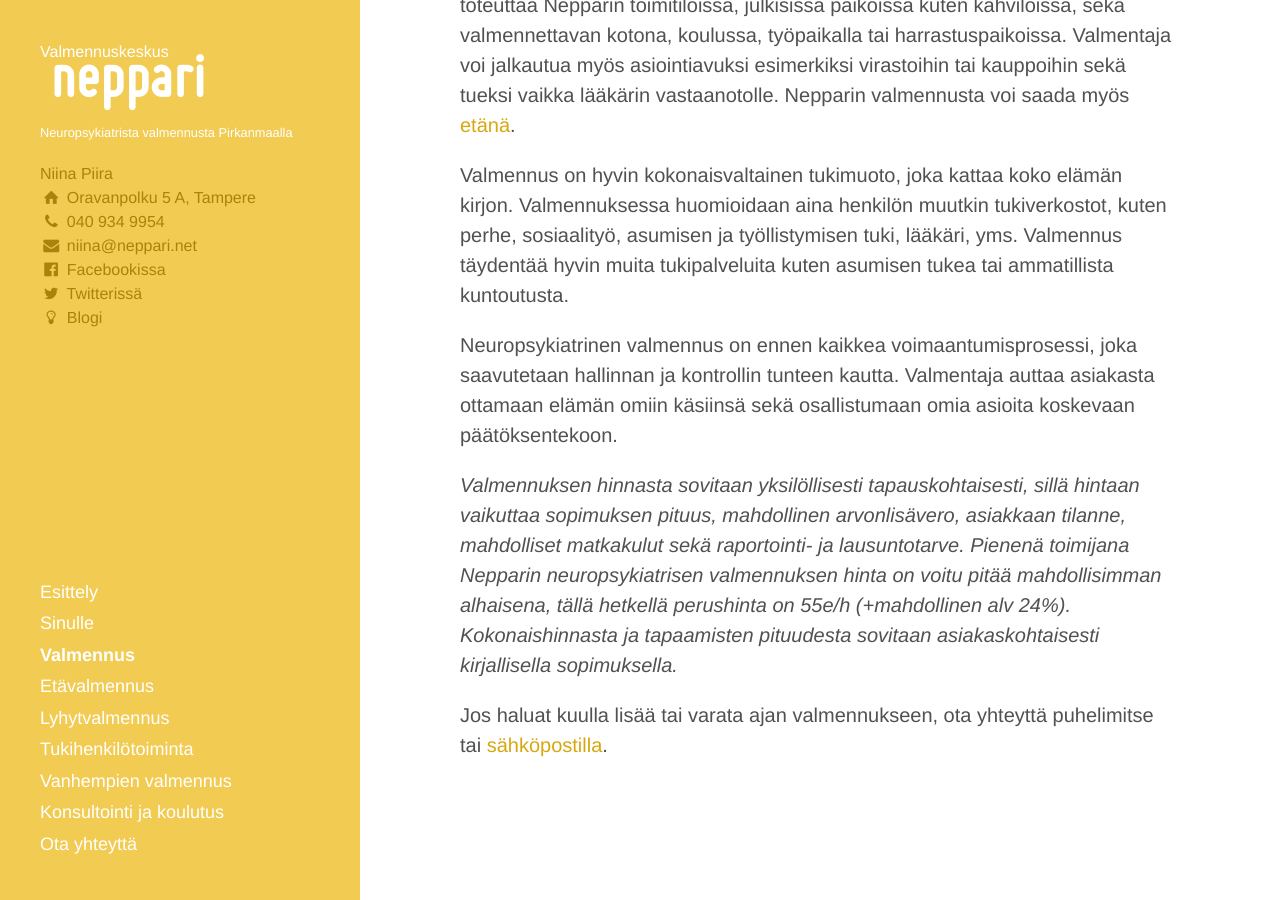
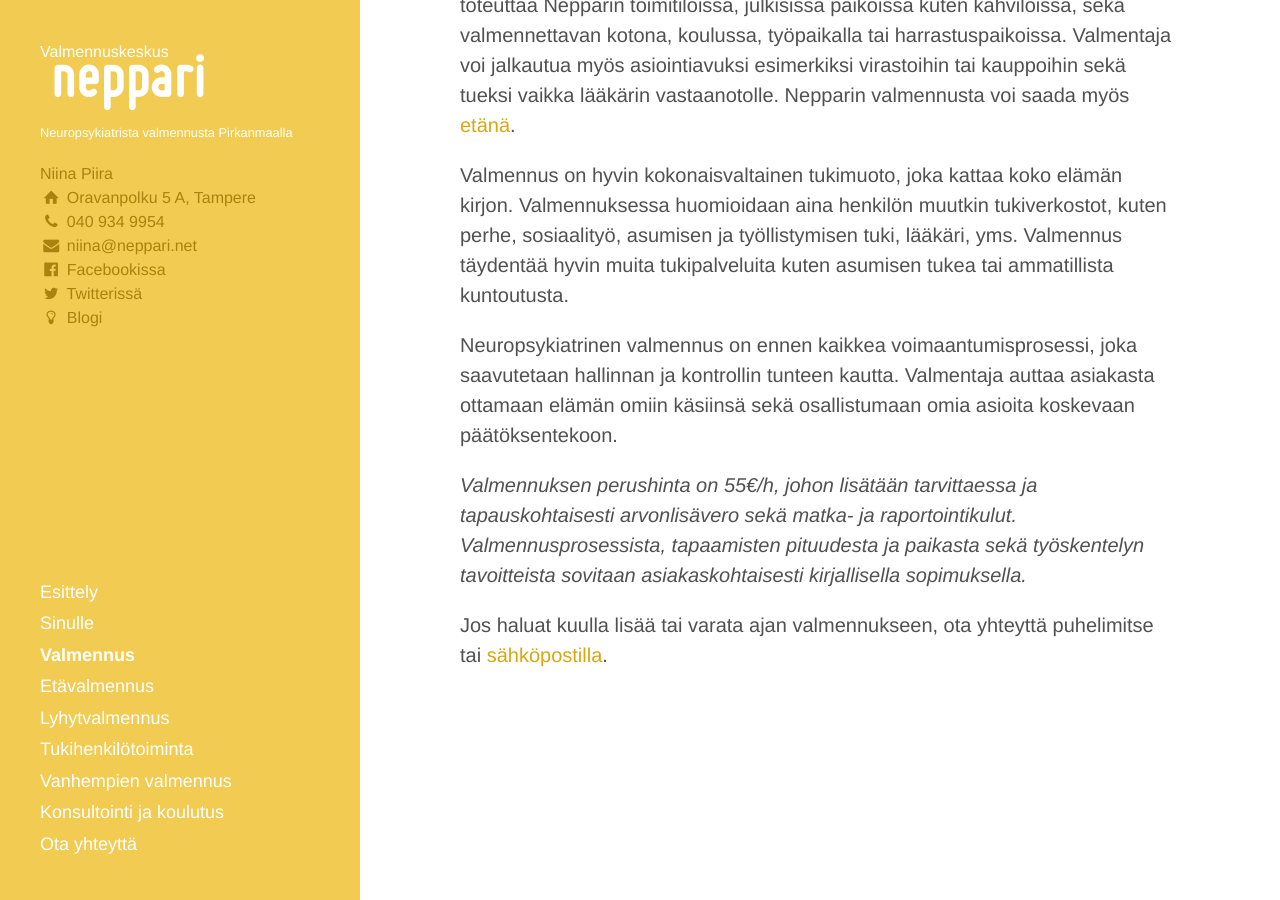
Before and after one commit to niinapiira/neppari.net, a Jekyll site: the page built from valmennus.md, in a window 1280 px wide and 900 px high, scrolled down 914 px. Built offline with Jekyll 4.4.1, drawn with Linux system fonts in a browser that asks for light colours.

Commit message:
Updated valmennus.md

```diff
--- a/valmennus.md
+++ b/valmennus.md
@@ -37,6 +37,6 @@ Valmennus on hyvin kokonaisvaltainen tukimuoto, joka kattaa koko elämän kirjon
 
 Neuropsykiatrinen valmennus on ennen kaikkea voimaantumisprosessi, joka saavutetaan hallinnan ja kontrollin tunteen kautta. Valmentaja auttaa asiakasta ottamaan elämän omiin käsiinsä sekä osallistumaan omia asioita koskevaan päätöksentekoon.
 
-*Valmennuksen hinnasta sovitaan yksilöllisesti tapauskohtaisesti, sillä hintaan vaikuttaa sopimuksen pituus, mahdollinen arvonlisävero, asiakkaan tilanne, mahdolliset matkakulut sekä  raportointi- ja lausuntotarve. Pienenä toimijana Nepparin neuropsykiatrisen valmennuksen hinta on voitu pitää mahdollisimman alhaisena, tällä hetkellä perushinta on 55e/h (+mahdollinen alv 24%). Kokonaishinnasta ja tapaamisten pituudesta sovitaan asiakaskohtaisesti kirjallisella sopimuksella.*
+*Valmennuksen perushinta on 55€/h, johon lisätään tarvittaessa ja tapauskohtaisesti arvonlisävero sekä matka- ja raportointikulut. Valmennusprosessista, tapaamisten pituudesta ja paikasta sekä työskentelyn tavoitteista sovitaan asiakaskohtaisesti kirjallisella sopimuksella.*
 
 Jos haluat kuulla lisää tai varata ajan valmennukseen, ota yhteyttä puhelimitse tai [sähköpostilla](/ota-yhteytta).
```
